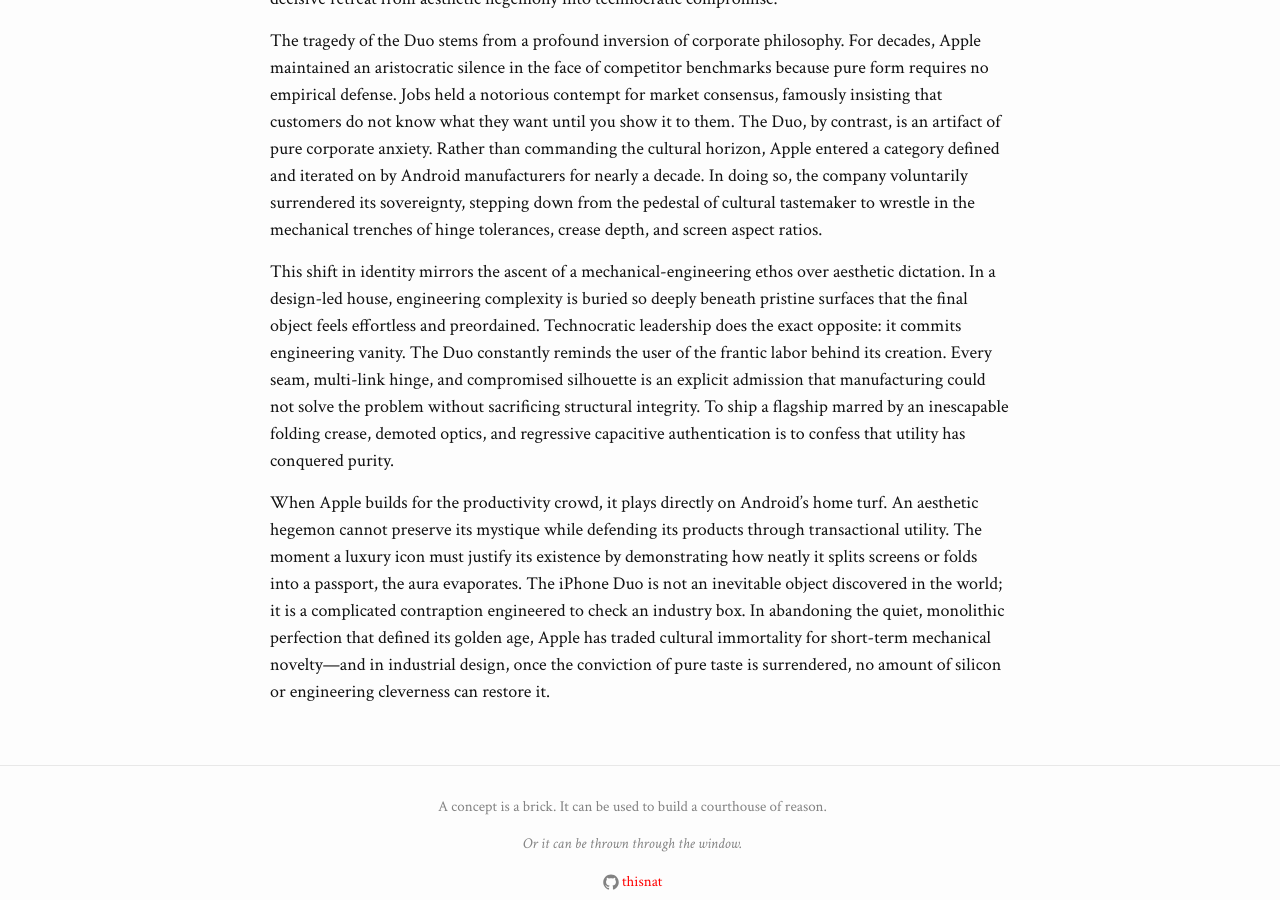
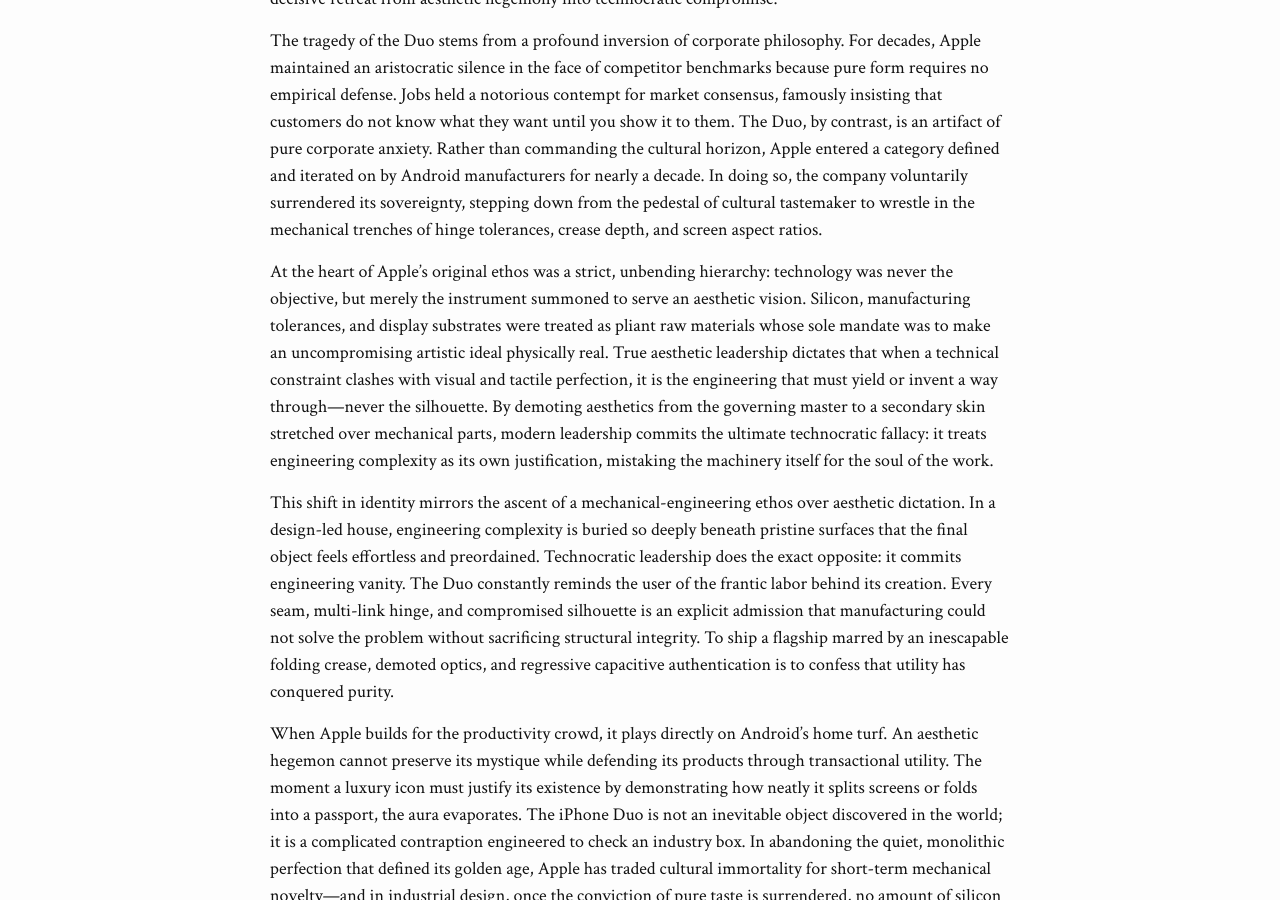
Before and after one commit to thisnat/the-archive, a Jekyll site: the page built from _posts/2026-9-10-apple-and-the-aesthetic-sovereign.md, in a window 1280 px wide and 900 px high, scrolled down 402 px. Built offline with Jekyll 4.4.1, drawn with Linux system fonts in a browser that asks for light colours; some web fonts are replaced.

Commit message:
feat: edit post

```diff
--- a/_posts/2026-9-10-apple-and-the-aesthetic-sovereign.md
+++ b/_posts/2026-9-10-apple-and-the-aesthetic-sovereign.md
@@ -8,6 +8,8 @@
 
 The tragedy of the Duo stems from a profound inversion of corporate philosophy. For decades, Apple maintained an aristocratic silence in the face of competitor benchmarks because pure form requires no empirical defense. Jobs held a notorious contempt for market consensus, famously insisting that customers do not know what they want until you show it to them. The Duo, by contrast, is an artifact of pure corporate anxiety. Rather than commanding the cultural horizon, Apple entered a category defined and iterated on by Android manufacturers for nearly a decade. In doing so, the company voluntarily surrendered its sovereignty, stepping down from the pedestal of cultural tastemaker to wrestle in the mechanical trenches of hinge tolerances, crease depth, and screen aspect ratios.
 
+At the heart of Apple’s original ethos was a strict, unbending hierarchy: technology was never the objective, but merely the instrument summoned to serve an aesthetic vision. Silicon, manufacturing tolerances, and display substrates were treated as pliant raw materials whose sole mandate was to make an uncompromising artistic ideal physically real. True aesthetic leadership dictates that when a technical constraint clashes with visual and tactile perfection, it is the engineering that must yield or invent a way through—never the silhouette. By demoting aesthetics from the governing master to a secondary skin stretched over mechanical parts, modern leadership commits the ultimate technocratic fallacy: it treats engineering complexity as its own justification, mistaking the machinery itself for the soul of the work.
+
 This shift in identity mirrors the ascent of a mechanical-engineering ethos over aesthetic dictation. In a design-led house, engineering complexity is buried so deeply beneath pristine surfaces that the final object feels effortless and preordained. Technocratic leadership does the exact opposite: it commits engineering vanity. The Duo constantly reminds the user of the frantic labor behind its creation. Every seam, multi-link hinge, and compromised silhouette is an explicit admission that manufacturing could not solve the problem without sacrificing structural integrity. To ship a flagship marred by an inescapable folding crease, demoted optics, and regressive capacitive authentication is to confess that utility has conquered purity.
 
 When Apple builds for the productivity crowd, it plays directly on Android’s home turf. An aesthetic hegemon cannot preserve its mystique while defending its products through transactional utility. The moment a luxury icon must justify its existence by demonstrating how neatly it splits screens or folds into a passport, the aura evaporates. The iPhone Duo is not an inevitable object discovered in the world; it is a complicated contraption engineered to check an industry box. In abandoning the quiet, monolithic perfection that defined its golden age, Apple has traded cultural immortality for short-term mechanical novelty—and in industrial design, once the conviction of pure taste is surrendered, no amount of silicon or engineering cleverness can restore it.
```
